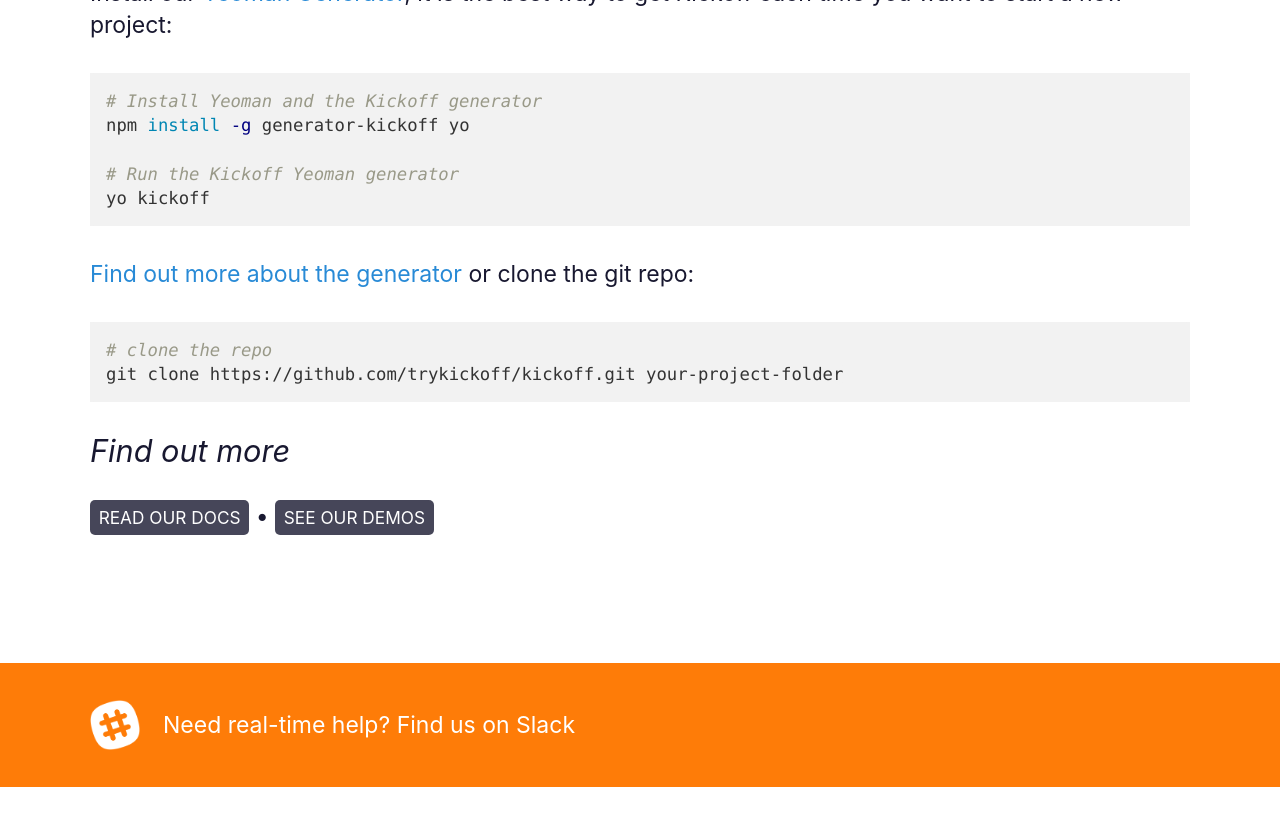
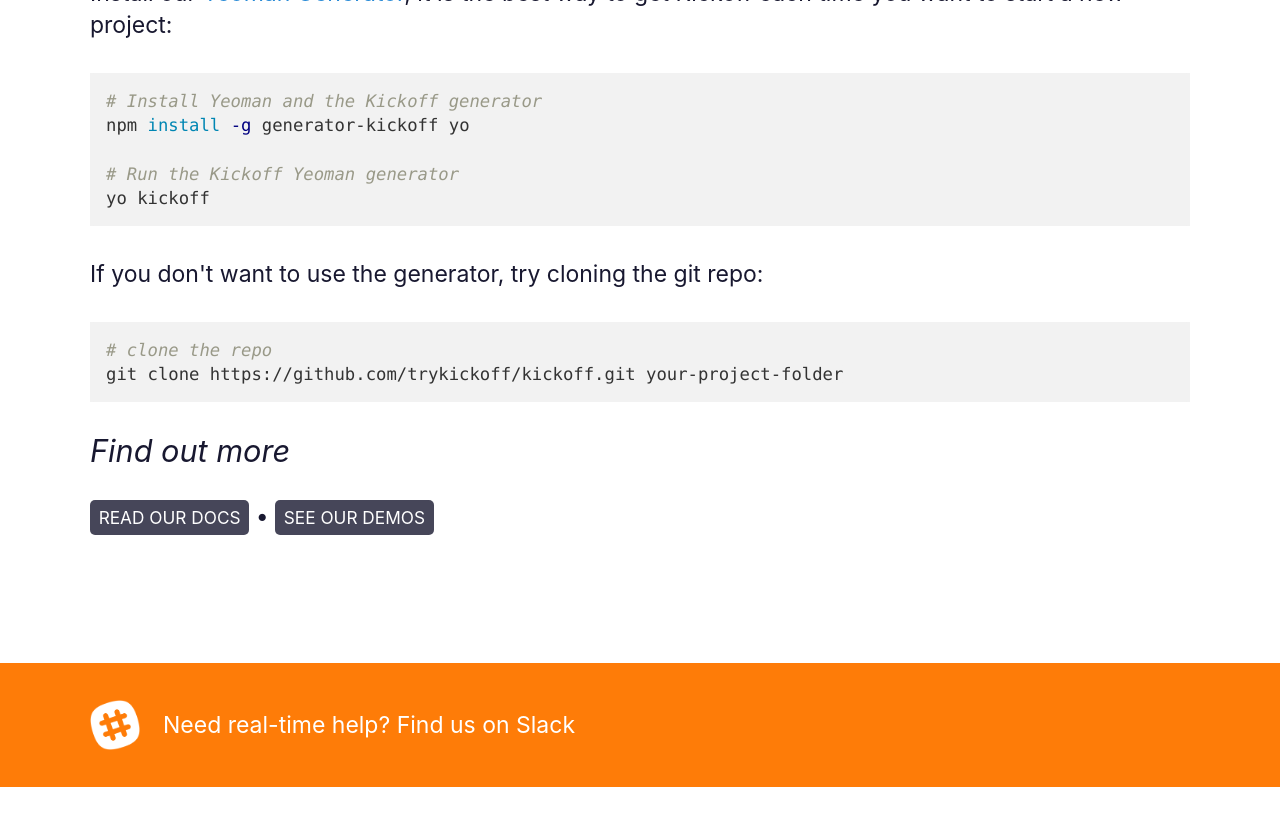
Before and after one commit to TryKickoff/trykickoff.github.io, a Jekyll site: the page built from index.html, in a window 1280 px wide and 900 px high, scrolled down 1117 px. Shown: the top 826 px of the window. Built offline with Jekyll 4.4.1, drawn with Linux system fonts in a browser that asks for light colours; the list of posts is cut into pages by our own code; comment, search, counter and statistics services are not loaded.

Commit message:
update the home page copy

```diff
--- a/index.html
+++ b/index.html
@@ -59,7 +59,7 @@
 yo kickoff
 {% endhighlight %}
 
-		<p><a href="/learn/yeoman.html">Find out more about the generator</a> or clone the git repo:</p>
+		<p>If you don't want to use the generator, try cloning the git repo:</p>
 
 {% highlight sh %}
 # clone the repo
```
